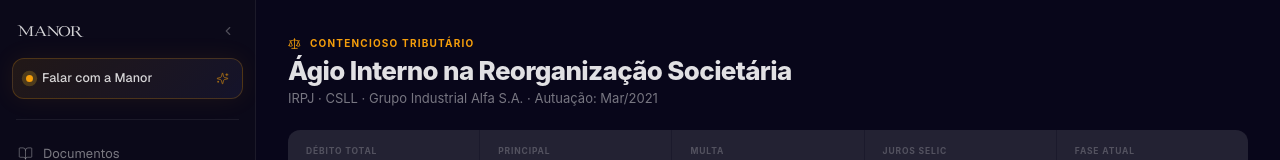
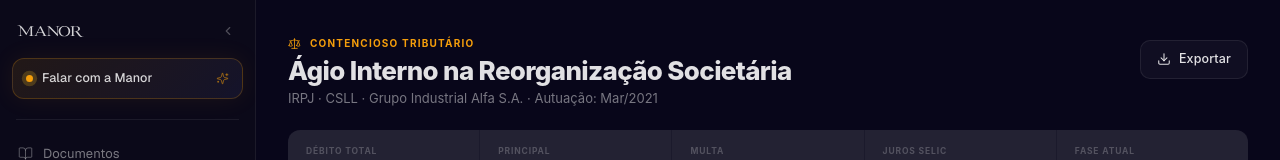
Before and after one commit to rodsalva/agentic, a Next.js app: page / in a window 1280 px wide. Both pictures are taken after a click on the button "Mapa Contencioso". Shown: the top 160 px of the page. Built offline with nearby package versions, Linux system fonts and the light colour scheme.

Commit message:
feat: add Exportar download button to litigation map header
Co-Authored-By: Claude Sonnet 4.6 <noreply@anthropic.com>

```diff
--- a/components/litigation-map-view.tsx
+++ b/components/litigation-map-view.tsx
@@ -1,7 +1,7 @@
 "use client"
 
 import { useState } from "react"
-import { Check, ChevronRight, Scale, ArrowRight, AlertTriangle, XCircle, CheckCircle2 } from "lucide-react"
+import { Check, ChevronRight, Scale, ArrowRight, AlertTriangle, XCircle, CheckCircle2, Download } from "lucide-react"
 
 // ── Palette ───────────────────────────────────────────────────────
 const BG     = "#08061a"
@@ -361,7 +361,9 @@ export function LitigationMapView() {
     }}>
       <div style={{ maxWidth: 1080, margin: "0 auto", padding: "36px 32px 64px" }}>
 
-        {/* ── Title ── */}
+        {/* ── Title row ── */}
+        <div style={{ display: "flex", alignItems: "flex-start", justifyContent: "space-between", gap: 16 }}>
+          <div>
             <div style={{ display: "flex", alignItems: "center", gap: 9, marginBottom: 6 }}>
               <Scale style={{ width: 13, height: 13, color: AMBER, strokeWidth: 1.5 }} />
               <span style={{ fontSize: 10, fontWeight: 700, letterSpacing: "0.12em", textTransform: "uppercase", color: AMBER }}>
@@ -374,6 +376,36 @@ export function LitigationMapView() {
             <p style={{ fontSize: 13, color: MID, margin: 0 }}>
               IRPJ · CSLL · Grupo Industrial Alfa S.A. · Autuação: Mar/2021
             </p>
+          </div>
+
+          {/* Export button */}
+          <button
+            style={{
+              display: "flex", alignItems: "center", gap: 8,
+              padding: "9px 16px",
+              borderRadius: 10,
+              background: CARD,
+              border: `1px solid ${BORDER}`,
+              cursor: "pointer",
+              transition: "all 0.15s ease",
+              flexShrink: 0,
+              marginTop: 4,
+            }}
+            onMouseEnter={e => {
+              e.currentTarget.style.background = "rgba(255,255,255,0.08)"
+              e.currentTarget.style.borderColor = "rgba(255,255,255,0.18)"
+            }}
+            onMouseLeave={e => {
+              e.currentTarget.style.background = CARD
+              e.currentTarget.style.borderColor = BORDER
+            }}
+          >
+            <Download style={{ width: 14, height: 14, color: WHITE, strokeWidth: 1.8 }} />
+            <span style={{ fontSize: 12.5, fontWeight: 500, color: WHITE, letterSpacing: "0.01em" }}>
+              Exportar
+            </span>
+          </button>
+        </div>
 
         {/* ── Metrics ── */}
         <div style={{
```
Lines whose indentation alone changed are shown as unchanged.
